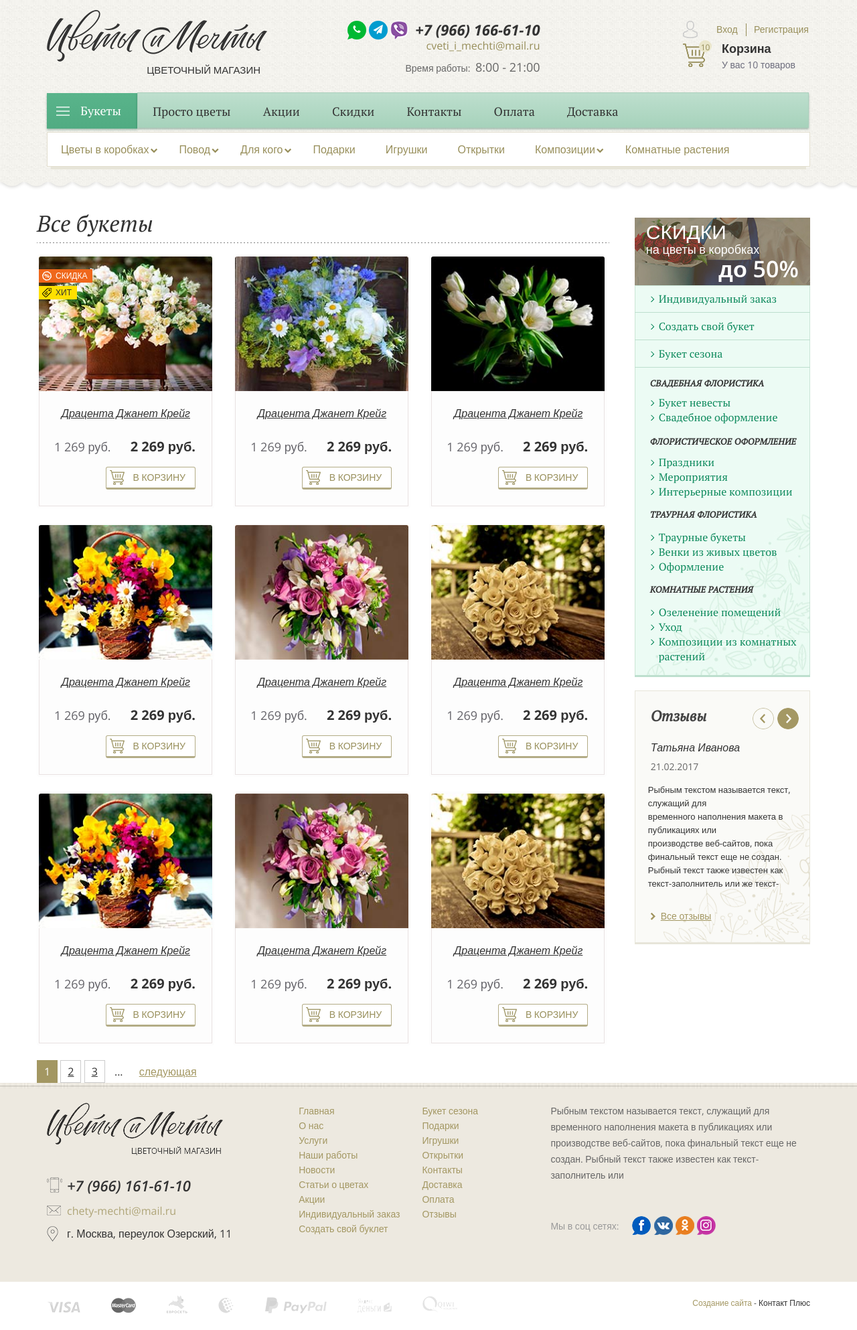
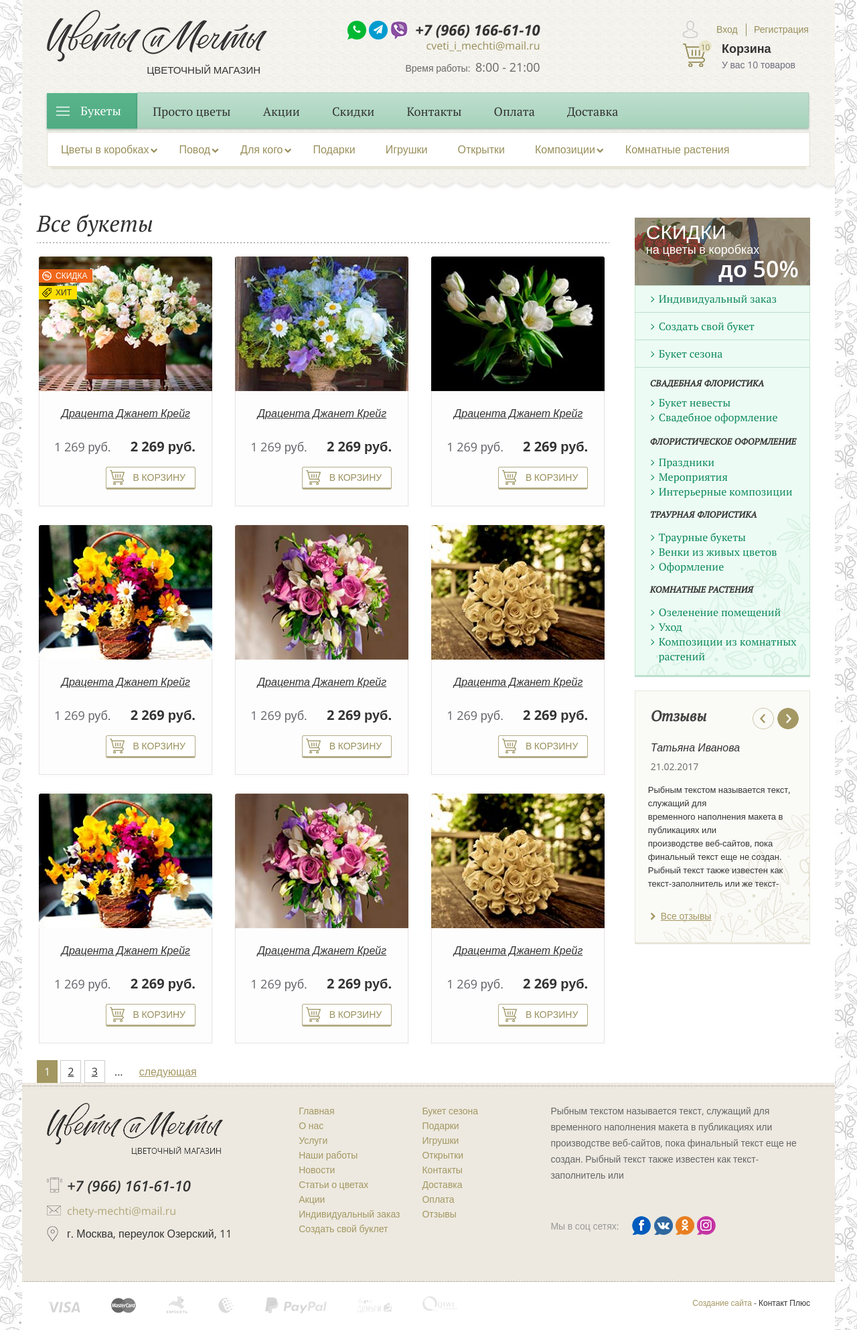
Before and after one commit to kvsemenoff/flowers, a PHP site: page / in a window 1280 px wide. Shown: the whole page at 67% size. Run offline with PHP 8.4, Linux system fonts and the light colour scheme; style sheets or scripts are compiled from the project's sources; some libraries are stand-ins or nearby versions; some web fonts are replaced.

Commit message:
n-wrapper change

```diff
--- a/css/style.css
+++ b/css/style.css
@@ -1,7 +1,17 @@
-.body {
-  font-family: 'Open Sans', sans-serif; }
+.body { font-family: 'Open Sans', sans-serif; background: url(../img/body-bg.jpg); }
 
-body, html {
-  height: 100%; }
+body, html { height: 100%; }
 
-/*# sourceMappingURL=style.css.map */
+.n-wrapper { background: #fff; width: 100%; max-width: 1214px; margin: 0 auto; }
+
+.n-header { display: table-row; height: 1px; }
+
+.n-content { display: table-row; }
+
+.n-footer { display: table-row; height: 1px; }
+
+.n-wrapper { width: 100%; display: table; }
+
+.n-content-inner { display: table-cell; }
+
+.vertical-align { vertical-align: middle; }
--- a/css/style.scss
+++ b/css/style.scss
@@ -1,30 +1,38 @@
 .body{
 	font-family: 'Open Sans', sans-serif;
+	background: url(../img/body-bg.jpg);
 }
 body, html{
 height:100%;
 }
 
-// .n-header{
-// 	display:table-row;
-// 	height: 1px;
-// }
-// .n-content{
-// 	display:table-row;
+.n-wrapper{
+	background: #fff;
+	width: 100%;
+	max-width: 1214px;
+	margin: 0 auto;
+}
 
-// }
-// .n-footer{
-// 	display:table-row;
-// 	height: 1px;
+.n-header{
+	display:table-row;
+	height: 1px;
+}
+.n-content{
+	display:table-row;
 
-// }
-// .n-wrapper{
-// 	width: 100%;
-// 	display:table;
-// }
-// .n-content-inner{
-// 	display:table-cell;
-// }
-// .vertical-align{
-// 	vertical-align:middle;
-// }
+}
+.n-footer{
+	display:table-row;
+	height: 1px;
+
+}
+.n-wrapper{
+	width: 100%;
+	display:table;
+}
+.n-content-inner{
+	display:table-cell;
+}
+.vertical-align{
+	vertical-align:middle;
+}
```
Also changed, not shown: img/body-bg.jpg (added).
